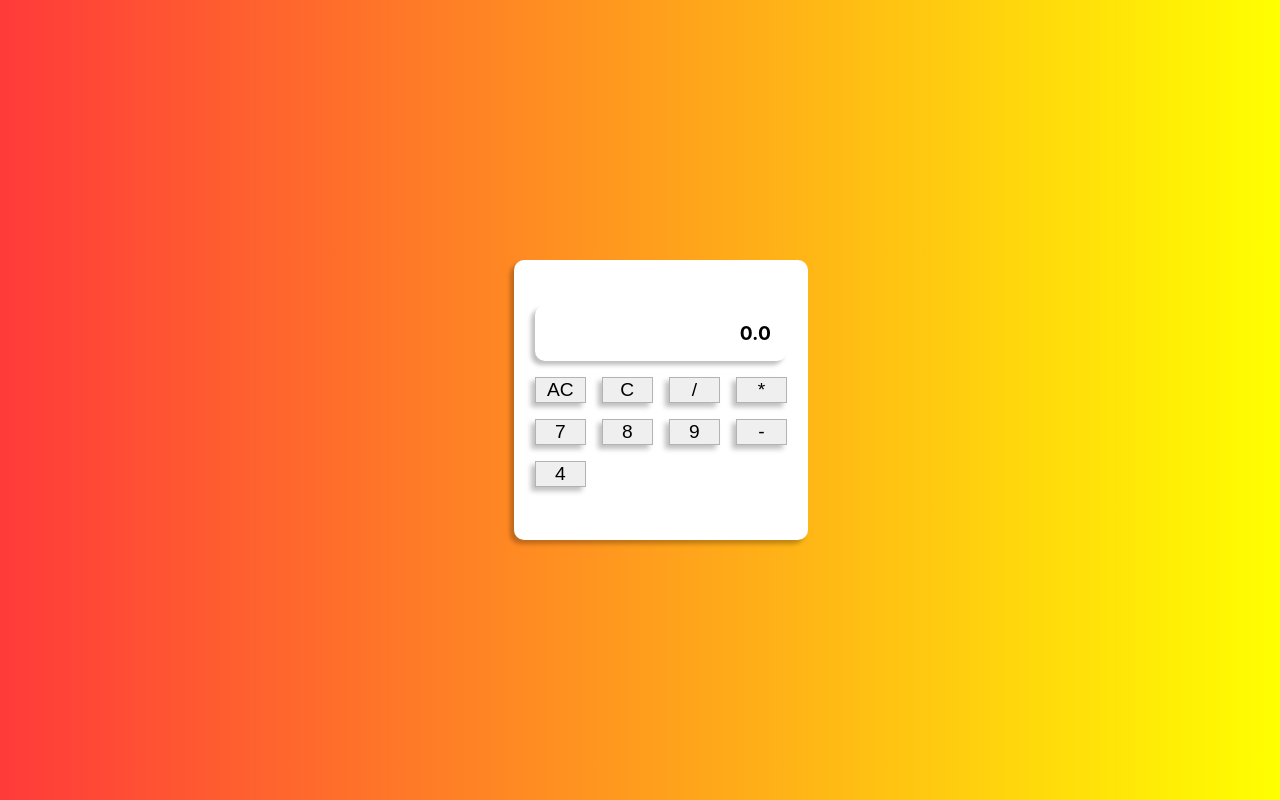
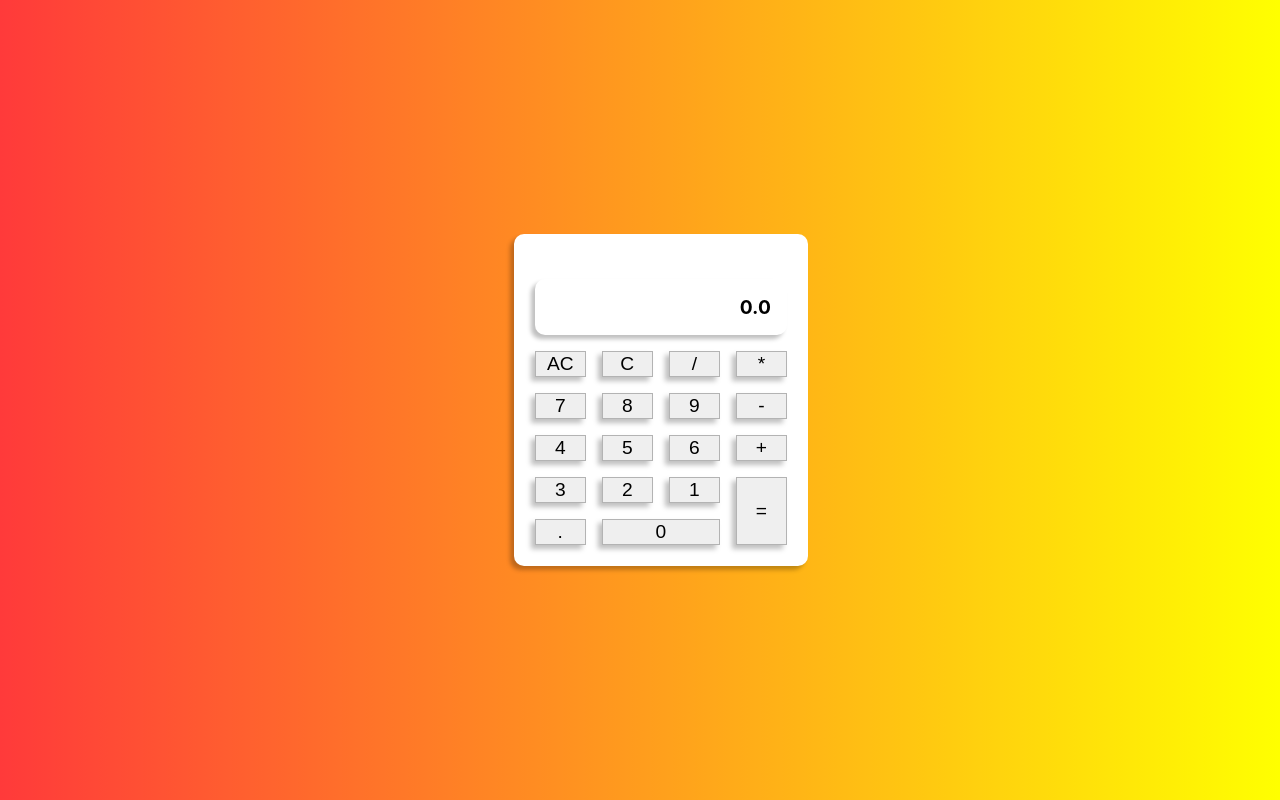
Before and after one commit to comingback2life/react-calculator, a React (Create React App) app: page / in a window 1280 px wide. Built offline with nearby package versions, Linux system fonts and the light colour scheme.

Commit message:
Still trying to solve the logic flow

```diff
--- a/src/Calculator.js
+++ b/src/Calculator.js
@@ -26,14 +26,40 @@ const btns =[ {
 },{
   key :'minus',
   value:'-'
-},,{
+},{
   key :'four',
   value:'4'
+},{
+  key :'five',
+  value:'5'
+},{
+  key :'six',
+  value:'6'
+},{
+  key :'plus',
+  value:'+'
+},{
+  key :'three',
+  value:'3'
+},{
+  key :'two',
+  value:'2'
+},{
+  key :'one',
+  value:'1'
+},{
+  key :'dot',
+  value:'.'
+},{
+  key :'zero',
+  value:'0'
+},{
+  key :'equalsSign',
+  value:'='
 }]
-
 export const Calculator = () => {
-const handleOnClick =(text)=>{
- const calcSymbols = ['+','-','*','/'];
+const handleOnClick =(key,value)=>{
+console.log(key,value);
 }
 
   return (
@@ -43,7 +69,7 @@ const handleOnClick =(text)=>{
       <div className="items">
       {
 
-         btns.map((todo)=> <CalcButton key={todo.key} text={todo.value} name={todo.key} onClick={()=>handleOnClick(todo.key,todo.value)}/>)
+         btns.map((todo)=> <CalcButton key={todo.key} text={todo.value} name={todo.key} onClick={()=>handleOnClick(todo.key,todo,todo.value)}/>)
        }
       </div>
     </div>
```
